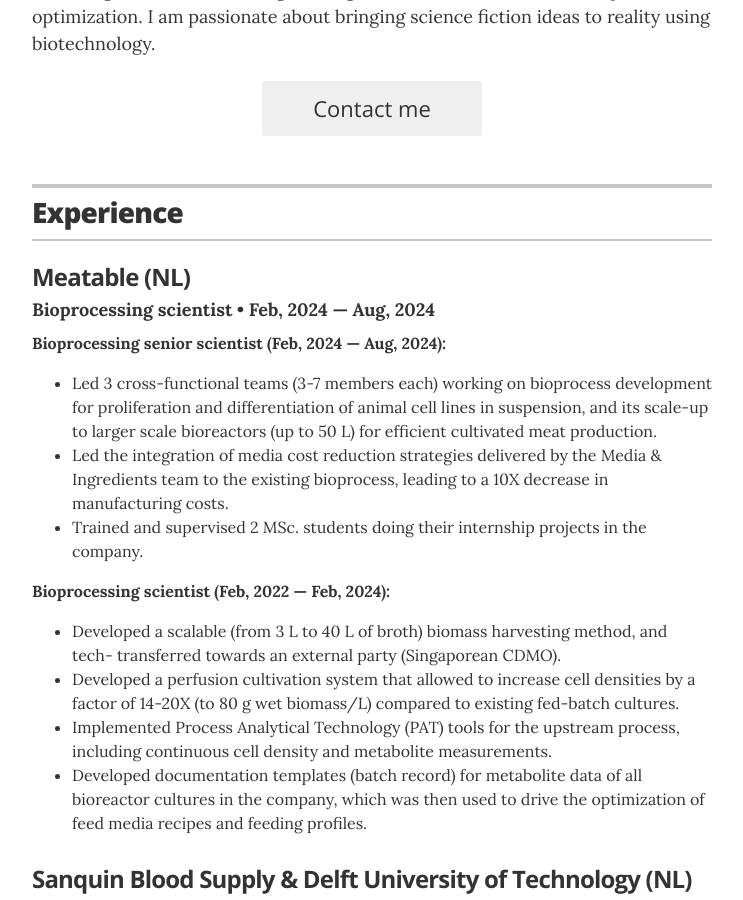
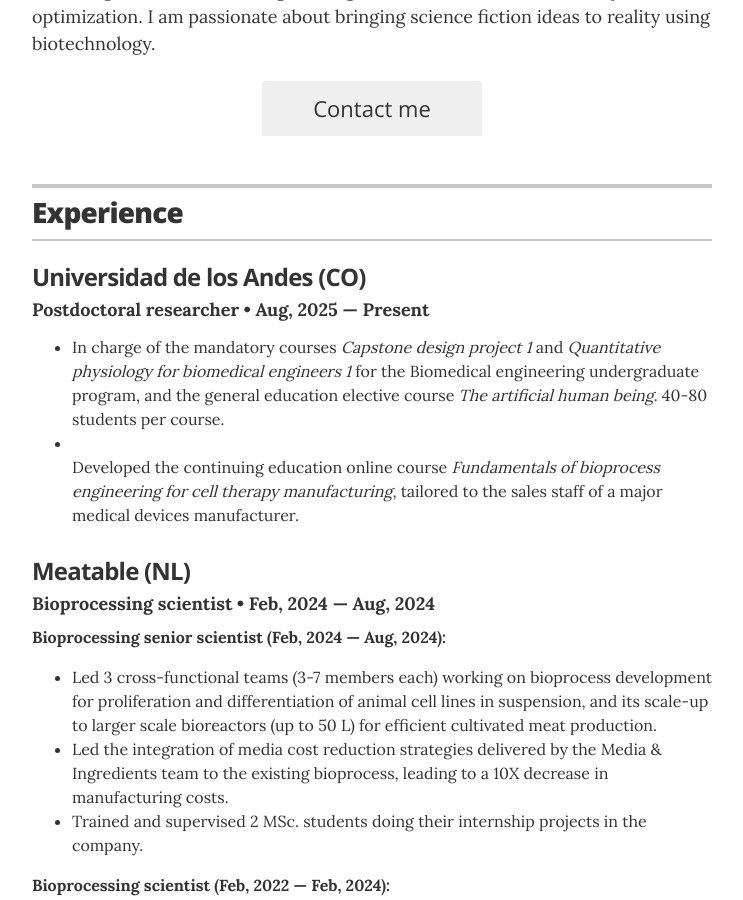
Before and after one commit to synthbiont/joangallego, a Jekyll site: the page built from index.html, in a window 1280 px wide and 900 px high, scrolled down 664 px. Shown: the whole window, without its empty margins (268-1011 px from the left). Built offline with Jekyll 4.4.1, drawn with Linux system fonts in a browser that asks for light colours.

Commit message:
Update experience.yml
Added Uniandes postdoc

```diff
--- a/_data/experience.yml
+++ b/_data/experience.yml
@@ -1,4 +1,10 @@
 # Jobs
+# Uniandes postdoc
+- company: Universidad de los Andes (CO)
+  position: Postdoctoral researcher
+  duration: Aug, 2025 &mdash; Present
+  summary: <ul class="resume-item-list"><li>In charge of the mandatory courses <i>Capstone design project 1</i> and <i>Quantitative physiology for biomedical engineers 1</i> for the Biomedical engineering undergraduate program, and the general education elective course <i>The artificial human being</i>. 40-80 students per course.</li><li></li>Developed the continuing education online course <i>Fundamentals of bioprocess engineering for cell therapy manufacturing</i>, tailored to the sales staff of a major medical devices manufacturer.</ul>
+
 # Meatable senior scientist
 - company: Meatable (NL)
   position: Bioprocessing scientist
```
